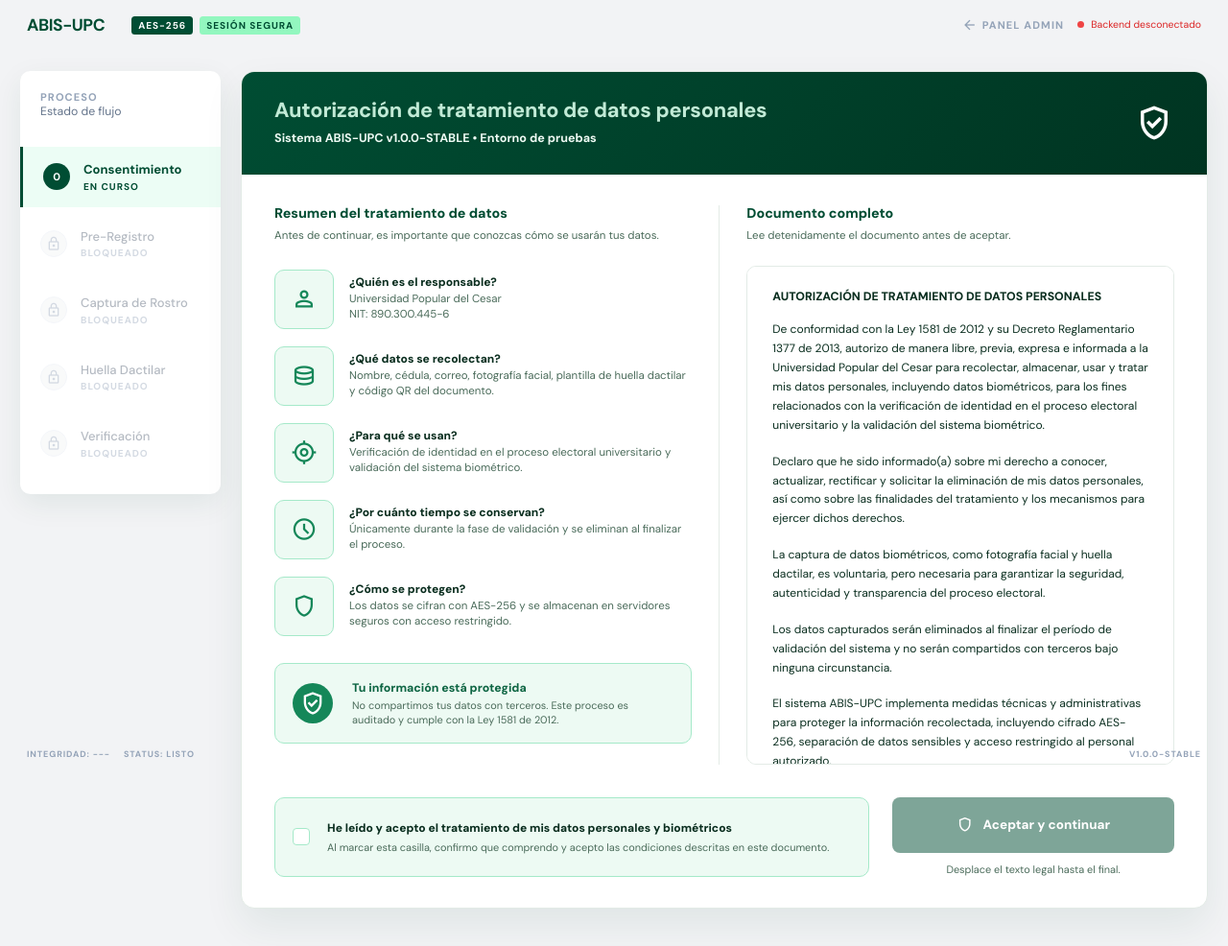
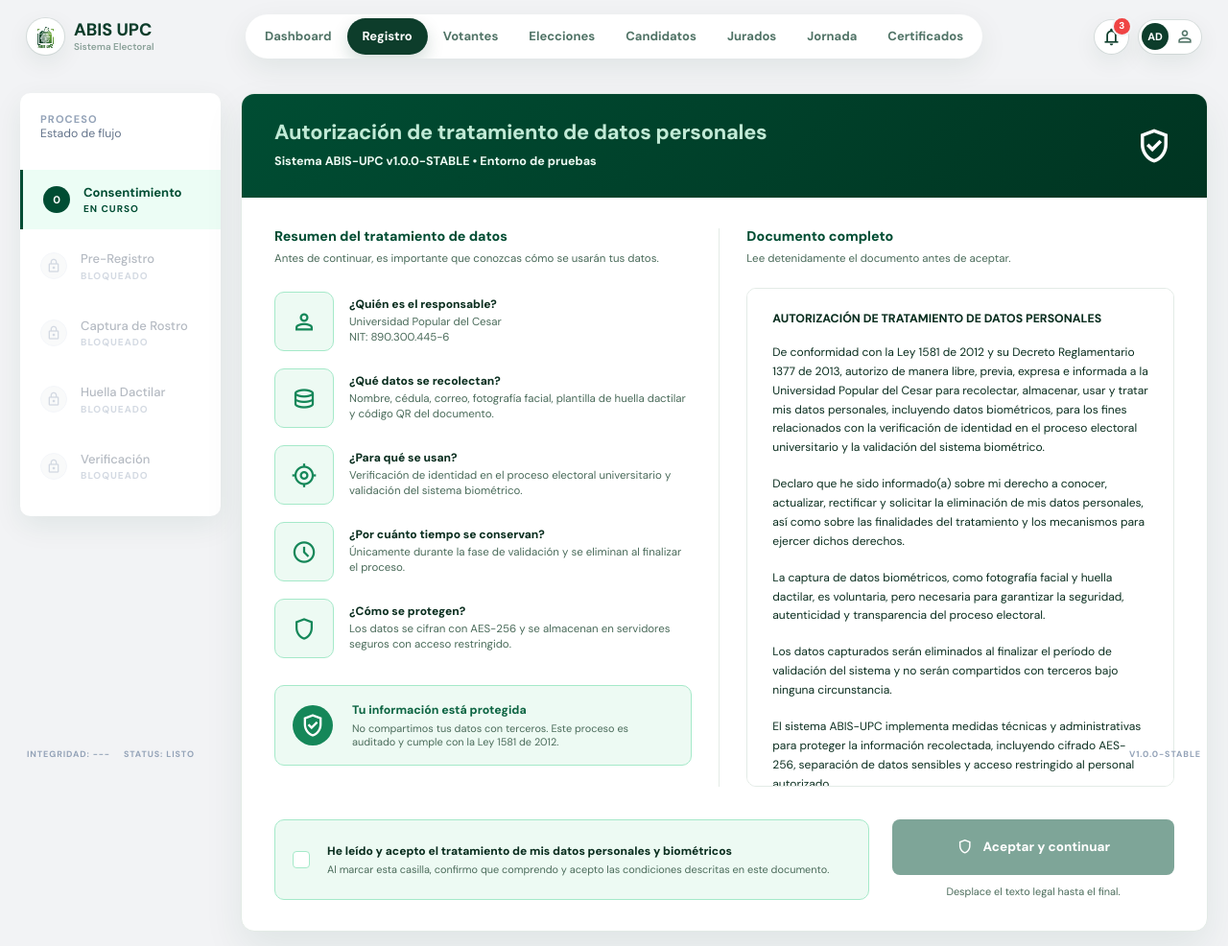
Before and after one commit to ddturizo-eng/abis-upc, a plain HTML site: page abis-backend/src/main/resources/pages/registro/index.html in a window 1280 px wide. Shown: the whole page at 96% size. Drawn offline with nearby package versions, Linux system fonts and the light colour scheme; no server answers; sample sign-in values are in the browser's storage.

```diff
--- a/abis-backend/src/main/resources/js/registro.js
+++ b/abis-backend/src/main/resources/js/registro.js
@@ -4,9 +4,10 @@ const token = localStorage.getItem('abis_token');
         }
 
         async function checkHealth() {
+            const indicator = document.getElementById('status-indicator');
             try {
                 const result = await ApiHealth.check();
-                const indicator = document.getElementById('status-indicator');
+                if (!indicator) return;
                 if (result.success) {
                     indicator.innerHTML = '<span class="inline-block w-2 h-2 rounded-full bg-green-500 mr-2"></span>Backend conectado';
                     indicator.className = 'text-xs text-green-600';
@@ -15,7 +16,7 @@ const token = localStorage.getItem('abis_token');
                     indicator.className = 'text-xs text-red-600';
                 }
             } catch (error) {
-                const indicator = document.getElementById('status-indicator');
+                if (!indicator) return;
                 indicator.innerHTML = '<span class="inline-block w-2 h-2 rounded-full bg-red-500 mr-2"></span>Error de conexi&oacute;n';
                 indicator.className = 'text-xs text-red-600';
             }
--- a/abis-backend/src/main/resources/pages/registro/index.html
+++ b/abis-backend/src/main/resources/pages/registro/index.html
@@ -22,26 +22,41 @@
     <link href="https://fonts.googleapis.com/css2?family=DM+Sans:wght@400;500;600;700;800&family=JetBrains+Mono:wght@400;500;700&display=swap" rel="stylesheet">
     <link href="https://fonts.googleapis.com/css2?family=Material+Symbols+Outlined:opsz,wght,FILL,GRAD@20..48,100..700,0..1,-50..200" rel="stylesheet">
     <link rel="stylesheet" href="../../styles/base.css">
+    <link rel="stylesheet" href="../../styles/admin-dashboard.css">
     <link rel="stylesheet" href="../../styles/registro.css">
 </head>
 <body class="min-h-screen flex flex-col">
-    <header class="bg-[#F2F3F5] flex justify-between items-center w-full px-8 py-4">
-        <div class="flex items-center gap-4">
-            <span class="text-xl font-bold text-[#004D33] tracking-tight">ABIS-UPC</span>
-            <div class="flex gap-2 ml-4">
-                <span class="bg-[#004D33] text-white text-[10px] font-bold px-2 py-0.5 rounded tracking-widest">AES-256</span>
-                <span class="bg-[#93F7BF] text-[#004D33] text-[10px] font-bold px-2 py-0.5 rounded tracking-widest">SESI&Oacute;N SEGURA</span>
-            </div>
-        </div>
-        <div class="flex items-center gap-4">
-            <a href="/pages/admin/index.html" class="flex items-center gap-1.5 text-[11px] font-bold uppercase tracking-widest text-slate-400 hover:text-[#004D33] transition-colors font-dm">
-                <span class="material-symbols-outlined text-[16px]">arrow_back</span>
-                Panel admin
+    <header class="admin-topbar relative z-40 flex h-[76px] w-full items-center justify-between gap-4 bg-[#F2F3F5] px-5 lg:px-8">
+        <a href="/pages/admin/index.html#dashboard" class="flex items-center gap-3 no-underline" aria-label="Ir al dashboard de ABIS UPC">
+            <span class="flex h-11 w-11 items-center justify-center overflow-hidden rounded-full bg-white shadow-[0_8px_24px_rgba(13,61,43,0.08)] ring-1 ring-[#0d3d2b]/10">
+                <img src="/assets/img/ABIS-UPC-LOGO.png" alt="ABIS UPC" class="h-10 w-10 object-contain">
+            </span>
+            <span class="hidden flex-col leading-none sm:flex">
+                <span class="text-[18px] font-extrabold tracking-normal text-[#0d3d2b]">ABIS UPC</span>
+                <span class="mt-1 text-[10px] font-semibold text-[#0d3d2b]/45">Sistema Electoral</span>
+            </span>
+        </a>
+
+        <nav class="admin-header-nav" aria-label="Navegacion principal">
+            <a href="/pages/admin/index.html#dashboard" class="admin-header-nav-item">Dashboard</a>
+            <a href="/pages/registro/index.html" class="admin-header-nav-item active">Registro</a>
+            <a href="/pages/admin/index.html#votantes" class="admin-header-nav-item">Votantes</a>
+            <a href="/pages/admin/index.html#elecciones" class="admin-header-nav-item">Elecciones</a>
+            <a href="/pages/admin/index.html#candidatos" class="admin-header-nav-item">Candidatos</a>
+            <a href="/pages/admin/index.html#jurados" class="admin-header-nav-item">Jurados</a>
+            <a href="/pages/admin/index.html#votacion" class="admin-header-nav-item">Jornada</a>
+            <a href="/pages/admin/index.html#certificados" class="admin-header-nav-item">Certificados</a>
+        </nav>
+
+        <div class="flex shrink-0 items-center gap-3">
+            <button type="button" class="relative flex h-10 w-10 items-center justify-center rounded-full bg-white text-[#0d3d2b] shadow-[0_8px_24px_rgba(13,61,43,0.08)] ring-1 ring-[#0d3d2b]/10 transition hover:bg-[#edfaf3]" aria-label="Notificaciones">
+                <span class="material-symbols-outlined text-[21px]">notifications</span>
+                <span class="absolute -right-0.5 -top-0.5 flex h-[17px] min-w-[17px] items-center justify-center rounded-full bg-red-500 px-1 text-[10px] font-extrabold leading-none text-white ring-2 ring-[#F2F3F5]">3</span>
+            </button>
+            <a href="/pages/admin/index.html#dashboard" class="flex h-10 items-center gap-2 rounded-full bg-white pl-1 pr-2 text-[#0d3d2b] shadow-[0_8px_24px_rgba(13,61,43,0.08)] ring-1 ring-[#0d3d2b]/10 transition hover:bg-[#edfaf3]" aria-label="Perfil administrador">
+                <span class="flex h-8 w-8 items-center justify-center rounded-full bg-[#0d3d2b] text-[11px] font-extrabold text-white">AD</span>
+                <span class="material-symbols-outlined text-[20px] text-[#0d3d2b]/70">person</span>
             </a>
-            <span class="text-xs text-slate-500" id="status-indicator">
-                <span class="inline-block w-2 h-2 rounded-full bg-amber-400 animate-pulse mr-2"></span>
-                Verificando conexi&oacute;n...
-            </span>
         </div>
     </header>
 
```
